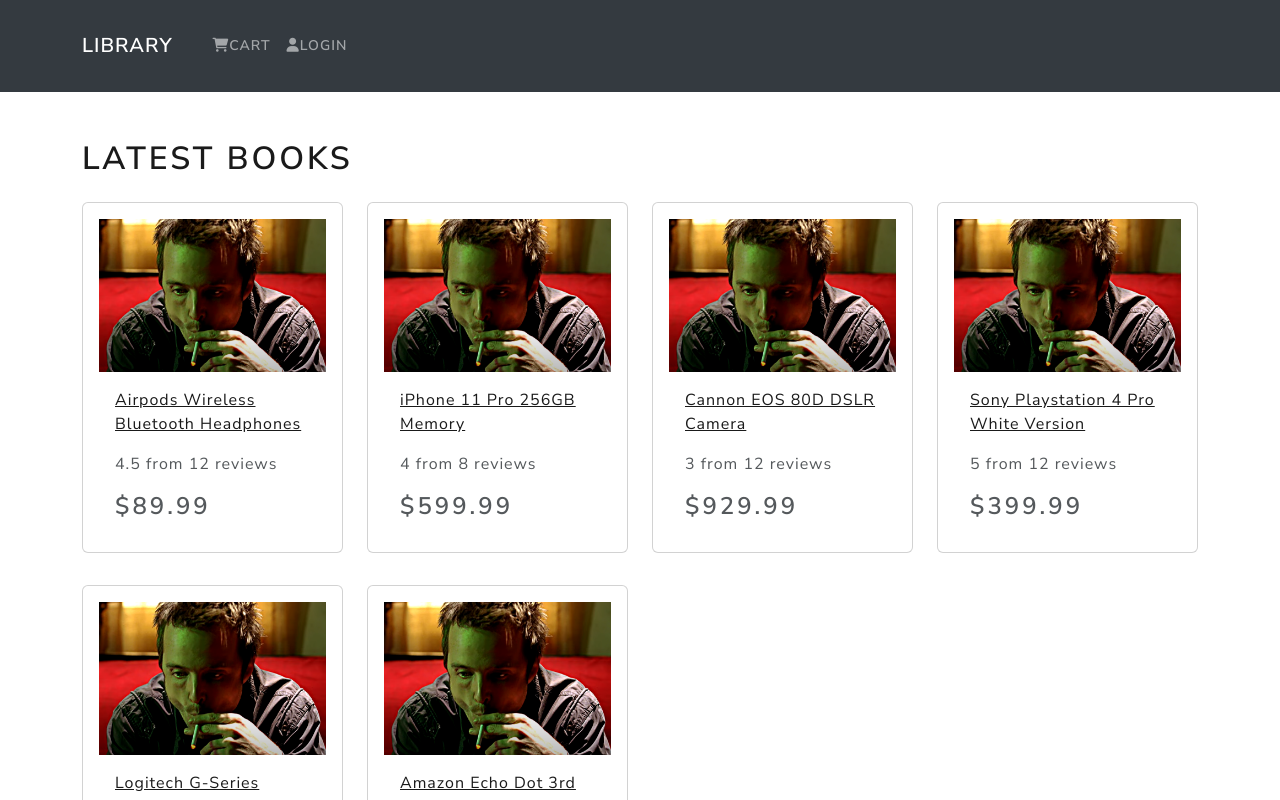
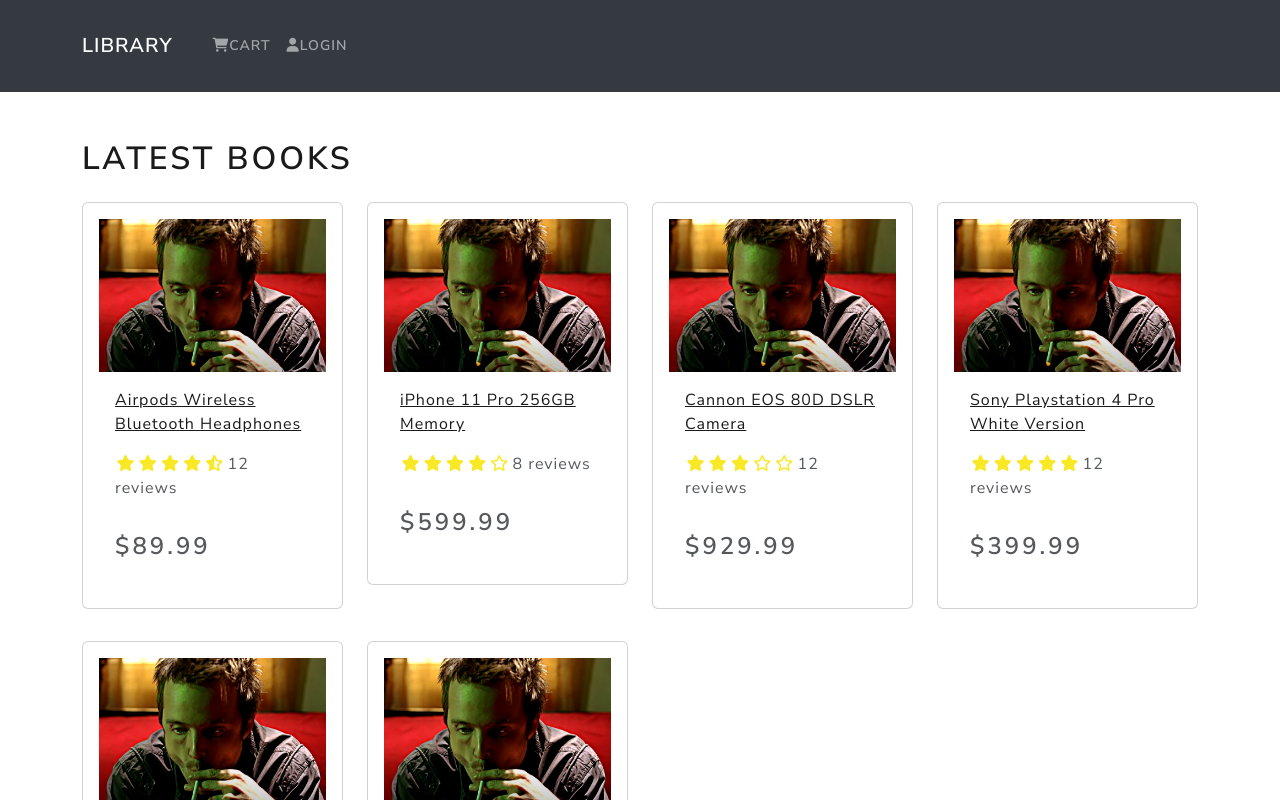
Before and after one commit to BillySadge/trpo-tofi, a React (Create React App) app in the folder library/frontend/: page /book/1 in a window 1280 px wide. Shown: the top 800 px of the page. Built offline with nearby package versions, Linux system fonts and the light colour scheme.

Commit message:
add logic for star display

```diff
--- a/library/frontend/src/components/Book.js
+++ b/library/frontend/src/components/Book.js
@@ -1,5 +1,6 @@
 import React from 'react'
 import { Card } from 'react-bootstrap'
+import Rating from './Rating'
 
 function Book({ book }) {
   return (
@@ -17,7 +18,11 @@
 
           <Card.Text as="div">
             <div className="my-3">
-              {book.rating} from {book.numReviews} reviews
+              <Rating
+                value={book.rating}
+                text={`${book.numReviews} reviews`}
+                color={'#f8e825'}
+               />
             </div>
           </Card.Text>
 
--- /dev/null
+++ b/library/frontend/src/components/Rating.js
@@ -0,0 +1,78 @@
+import React from 'react'
+
+function Rating({value, text, color}) {
+  return (
+    <div className="rating">
+      <span>
+        <i style={{color}} className={
+            value >= 1
+            ? 'fas fa-star'
+            : value >= 0.5
+                ? 'fas fa-star-half-alt'
+                : 'far fa-star'
+
+        }>
+
+        </i>
+      </span>
+
+      <span>
+        <i style={{color}} className={
+            value >= 2
+            ? 'fas fa-star'
+            : value >= 1.5
+                ? 'fas fa-star-half-alt'
+                : 'far fa-star'
+
+        }>
+
+        </i>
+      </span>
+
+      <span>
+        <i style={{color}} className={
+            value >= 3
+            ? 'fas fa-star'
+            : value >= 2.5
+                ? 'fas fa-star-half-alt'
+                : 'far fa-star'
+
+        }>
+
+        </i>
+      </span>
+
+
+      <span>
+        <i style={{color}} className={
+            value >= 4
+            ? 'fas fa-star'
+            : value >= 3.5
+                ? 'fas fa-star-half-alt'
+                : 'far fa-star'
+
+        }>
+
+        </i>
+      </span>
+
+
+      <span>
+        <i style={{color}} className={
+            value >= 5
+            ? 'fas fa-star'
+            : value >= 4.5
+                ? 'fas fa-star-half-alt'
+                : 'far fa-star'
+
+        }>
+
+        </i>
+      </span>
+
+      <span>{text && text}</span>
+    </div>
+  )
+}
+
+export default Rating
--- a/library/frontend/src/index.css
+++ b/library/frontend/src/index.css
@@ -1,3 +1,11 @@
 main{
   min-height: 80vh;
 }
+
+h3{
+  padding: 1rem 0;
+}
+
+.rating span{
+  margin:0.1rem;
+}
```
